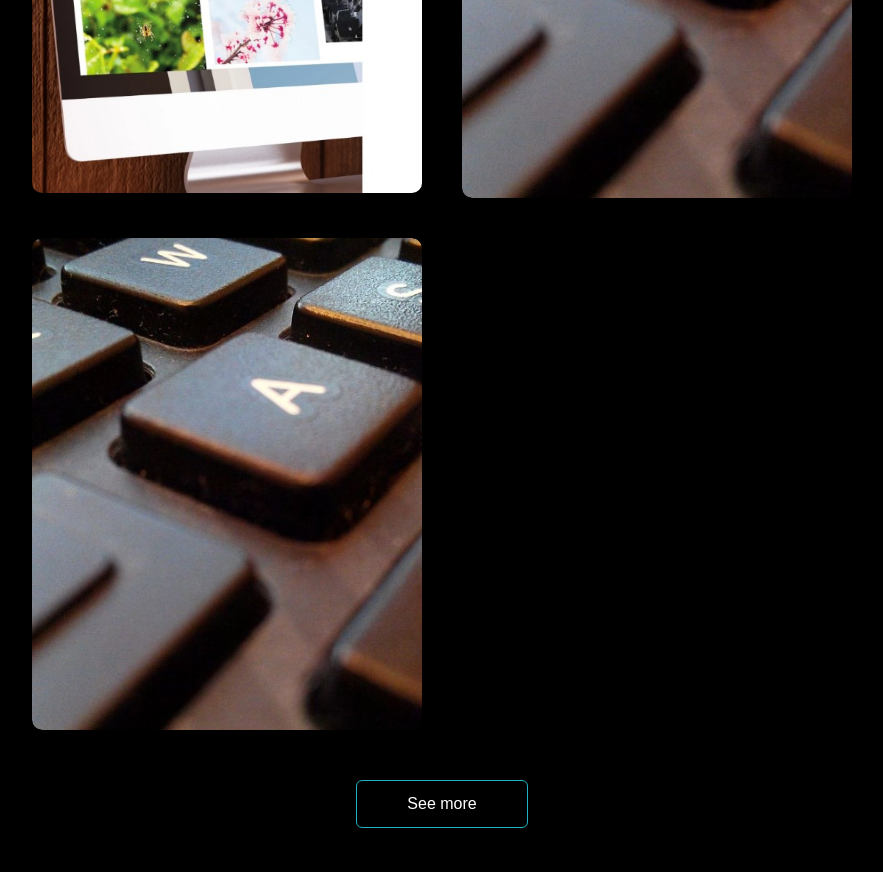
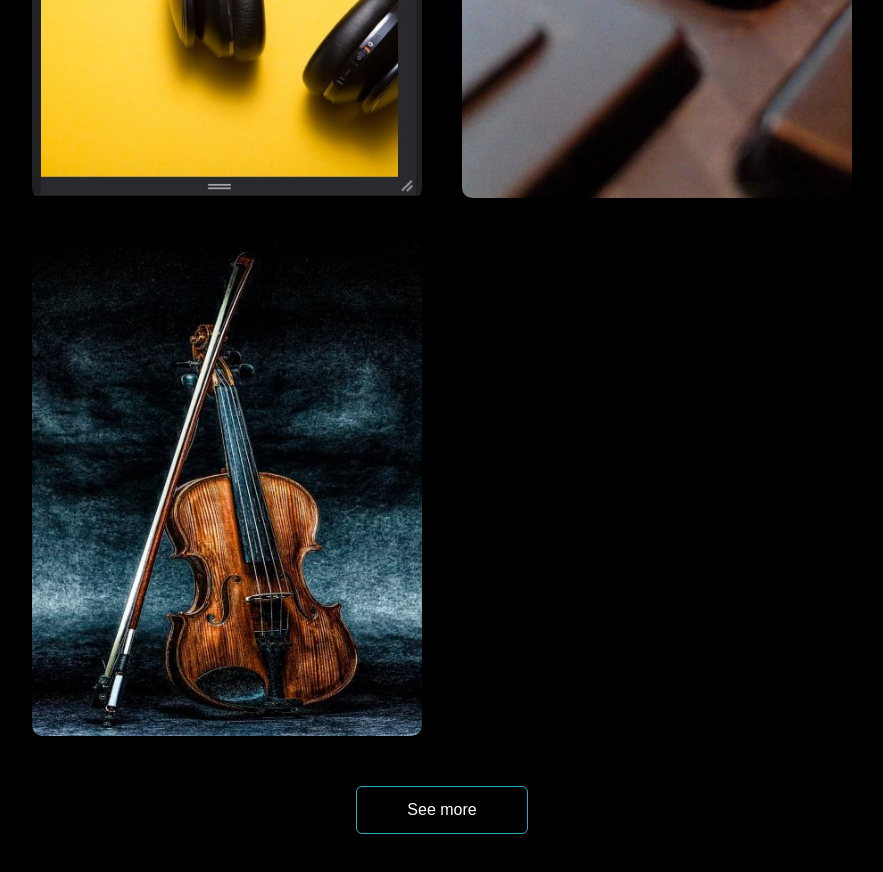
Before and after one commit to eakewudzie/My_portfolio, a plain HTML site: page index.html in a window 1280 px wide. Shown: the part 2520-3392 px from the top of the page, without its empty margins (198-1081 px from the left). Drawn offline with Linux system fonts and the light colour scheme.

Commit message:
changes made in index.html file

```diff
--- a/index.html
+++ b/index.html
@@ -123,10 +123,10 @@
             <h1 class="sub-title">My Work</h1>
             <div class="work-list">
                 <div class="work">
-                <img src="images/sample.jpg" alt="work1_image">
+                <img src="images/mux.jpg" alt="work1_image">
                 <div class="layer">
-                    <h3>love Calculator</h3>
-                    <p>this website calculates the chance of love between an individual and his/her partner</p>
+                    <h3>The Message</h3>
+                    <p>This website is one that provides messages for Christians to help them with their walk with Jesus</p>
                     <!-- try and work on the href-links -->
                     <a href="#"><i class="fas fa-external-link-alt"></i></a>
                 </div>
@@ -135,16 +135,16 @@
                 <img src="images/key.jpg" alt="work2_image">
                 <div class="layer">
                     <h3>love Calculator</h3>
-                    <p>this website calculates the chance of love between one person and the other which is very unique</p>
+                    <p>This website calculates the chance of love between one person and the other which is very unique</p>
                     <a href="#"><i class="fas fa-external-link-alt"></i></a>
                 </div>
 
             </div>
             <div class="work">
-                <img src="images/key.jpg" alt="work3_image">
+                <img src="images/HD-.jpg" alt="work3_image">
                 <div class="layer">
-                    <h3>love Calculator</h3>
-                    <p>Lorem ipsum dolor sit amet consectetur adipisiciiste aut quam dolor optio vitae unde quos veritatis voluptatum ad?</p>
+                    <h3>Eice</h3>
+                    <p>  A wesite for violinist and music lovers.<br>Provide journals, articles and other publications for violinists and other music lovers </p>
                     <a href="#"><i class="fas fa-external-link-alt"></i></a>
                 </div>
             </div>
```
Also changed, not shown: images/HD-.jpg (added), images/HD-wallpaper-violin-instrumen-music.jpg (added), images/mux.jpg (added), images/vio.jpg (added), images/violin.jpg (added).
